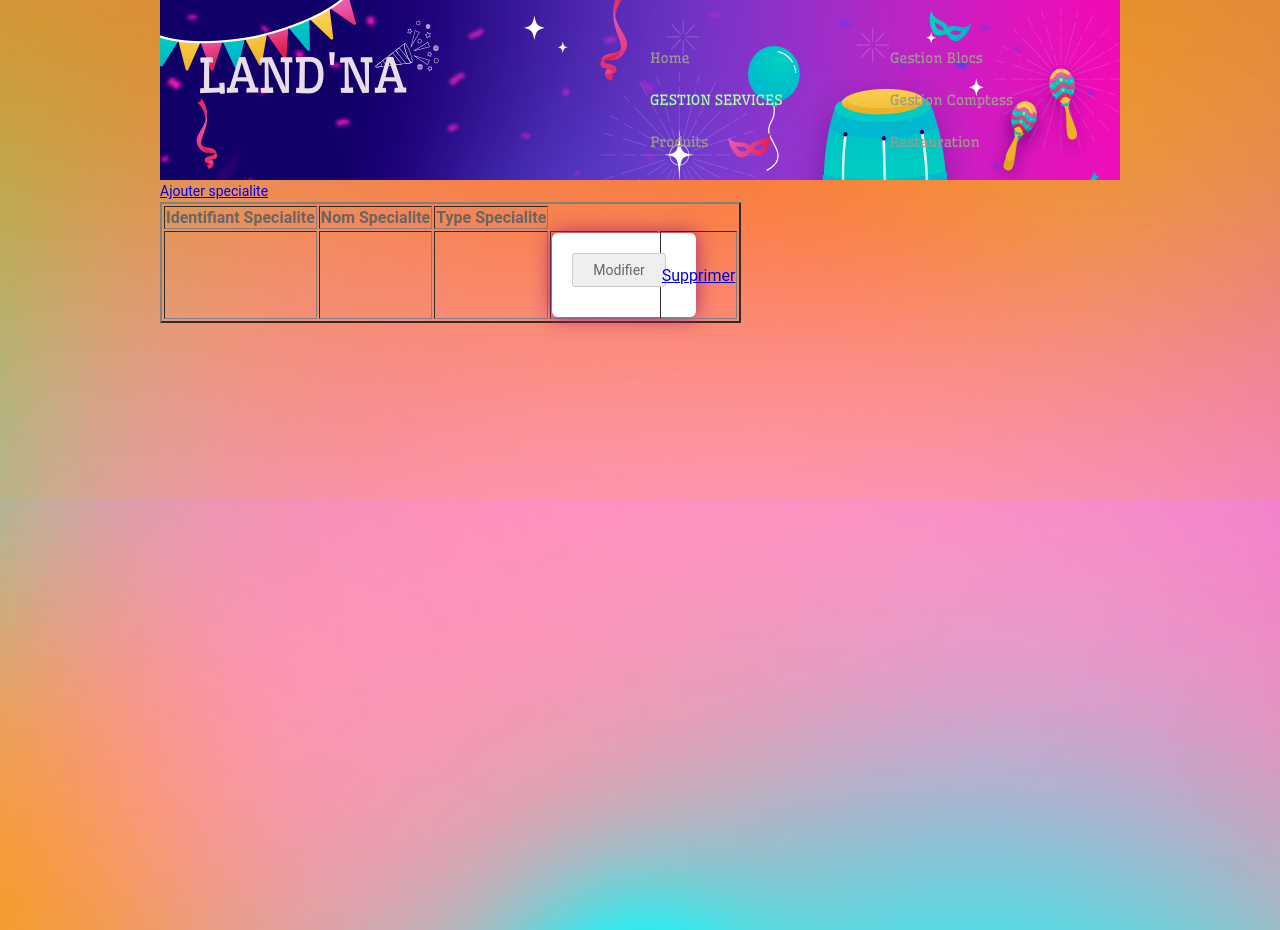
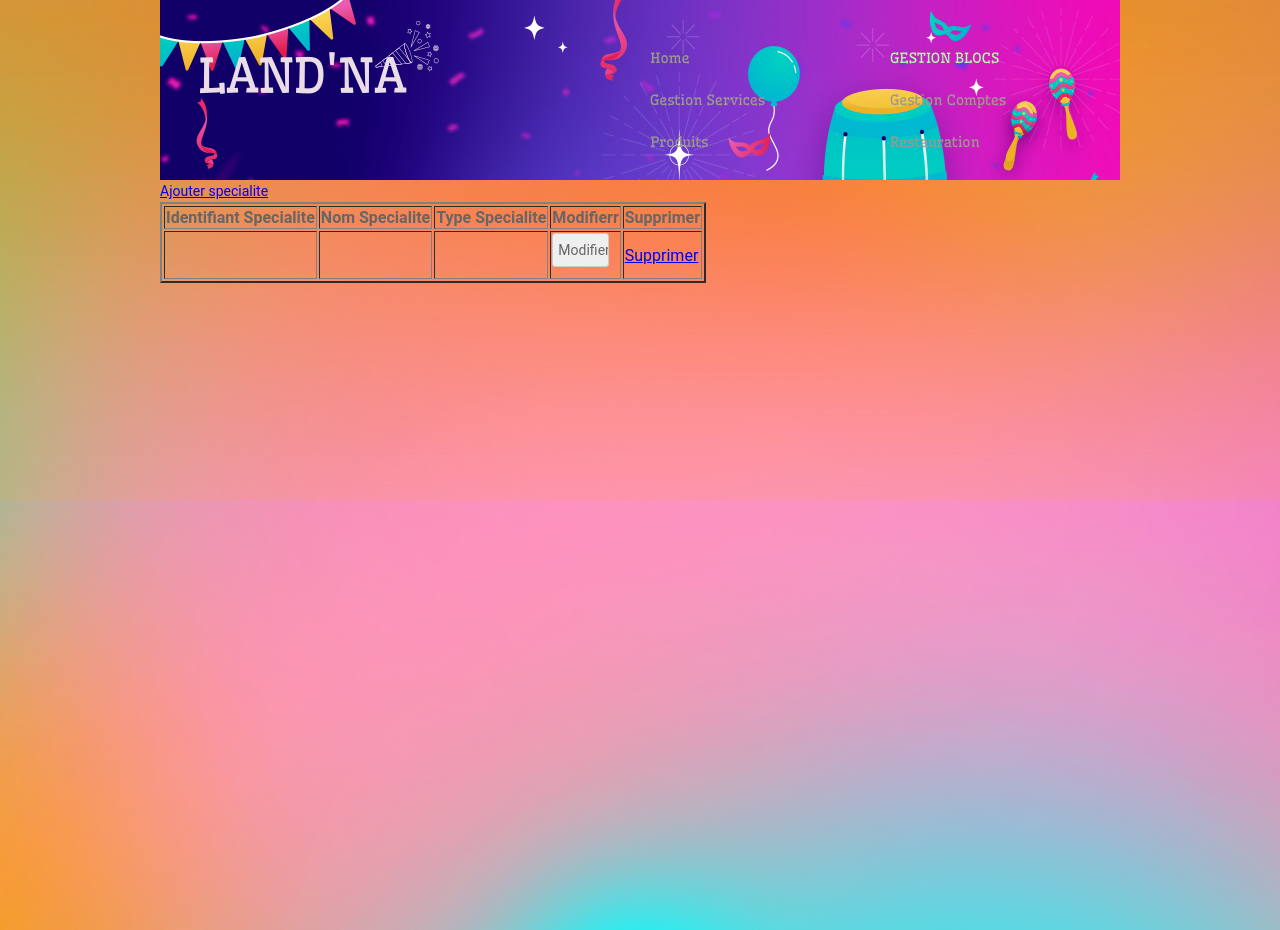
Before and after one commit to karim-aloulou/LAND-NA-HTML-CSS-PHP, a PHP site: page /View/AfficherSpecialite.php in a window 1280 px wide. Run offline with PHP 8.4, Linux system fonts and the light colour scheme; tables that the repository leaves empty or names only in its code hold one stand-in row (values such as "Sample post"); data that the repository does not hold is empty.

Commit message:
second commit

```diff
--- a/Controler/SpecialiteC.php
+++ b/Controler/SpecialiteC.php
@@ -57,8 +57,8 @@
 				$query=$db->prepare($sql);
 				$query->execute();
 
-				$adherent=$query->fetch();
-				return $adherent;
+				$Specialite=$query->fetch();
+				return $Specialite;
 			}
 			catch (Exception $e){
 				die('Erreur: '.$e->getMessage());
--- a/View/AfficherSpecialite.php
+++ b/View/AfficherSpecialite.php
@@ -21,14 +21,14 @@
 					<li>
 						<a href="index.html">home</a>
 					</li>
-					<li>
+					<li class="selected">
 						<a href="blocs.html">Gestion blocs</a>
 					</li>
-					<li class="selected">
+					<li>
 						<a href="services.html">Gestion services</a>
 					</li>
 					<li>
-						<a href="comptes.html">Gestion Comptess</a>
+						<a href="comptes.html">Gestion Comptes</a>
 					</li>
 					<li>
 						<a href="produits.html">Produits</a>
@@ -68,13 +68,13 @@
       height: inherit;
       padding: 20px;
       }
-      form {
+      /* form {
       width: 100%;
       padding: 20px;
       border-radius: 6px;
-      background: #fff;
-      box-shadow: 0 0 20px 0 #a82877;
-      }
+      /* background: #fff; */
+      /* box-shadow: 0 0 20px 0 #a82877;  */
+      } */
       .banner {
       position: relative;
       height: 500px;
@@ -227,6 +227,8 @@
 <th>Identifiant Specialite</th>
 <th>Nom Specialite</th>
 <th>Type Specialite</th>
+<th>Modifierr</th>
+<th>Supprimer </th>
     </tr>
 <?php
 
@@ -243,21 +245,23 @@
     echo('<td>');
     echo($row['TYPE_SPEC']);
     echo('</td>');
+
     ?>
 <td>
 					<form method="POST" action="modifierSpecialite.php">
 						<input type="submit" name="Modifier" value="Modifier">
 						<input type="hidden" value=<?PHP echo $row['ID_SPEC']; ?> name="ID_SPEC">
 					</form>
-				</td>
+
+
+</td>
                 <td>
 					<a href="supprimerSpecialite.php?ID_SPEC=<?php echo $row['ID_SPEC']; ?>">Supprimer</a>
-				</td>
-
+</td>
     <?php
     echo('</tr>');
 }
+?>
 
-?>
 </table>
 </body>
--- a/View/ModifierSpecialite.php
+++ b/View/ModifierSpecialite.php
@@ -252,7 +252,7 @@
 
 		<?php
 			if (isset($_POST['ID_SPEC'])){
-				$specialite = $spC->recupererSpecialite($_POST['ID_SPEC']);
+				$specialite = $spC->recupererSpecialite($_POST['ID_SPEC']);}
 
 		?>
 
@@ -286,11 +286,10 @@
                         <input type="submit" value="Modifier">
                     </td>
                     <td>
-                        <input type="reset" value="Annuler" >
+                        <input type="reset" value="Annulerr" >
                     </td>
                 </tr>
             </table>
         </form>
-
     </body>
 </html>
--- a/index.html
+++ b/index.html
@@ -16,7 +16,7 @@
 						<a href="index.html">home</a>
 					</li>
 					<li>
-						<a href="bloc.html">Blocs</a>
+						<a href="./View/AfficherSpecialite.php">Blocs</a>
 					</li>
 					<li>
 						<a href="rides.html">Evennement</a>
```
Also changed, not shown: images/FRONTAA.png (added), images/M.jpg (added).
